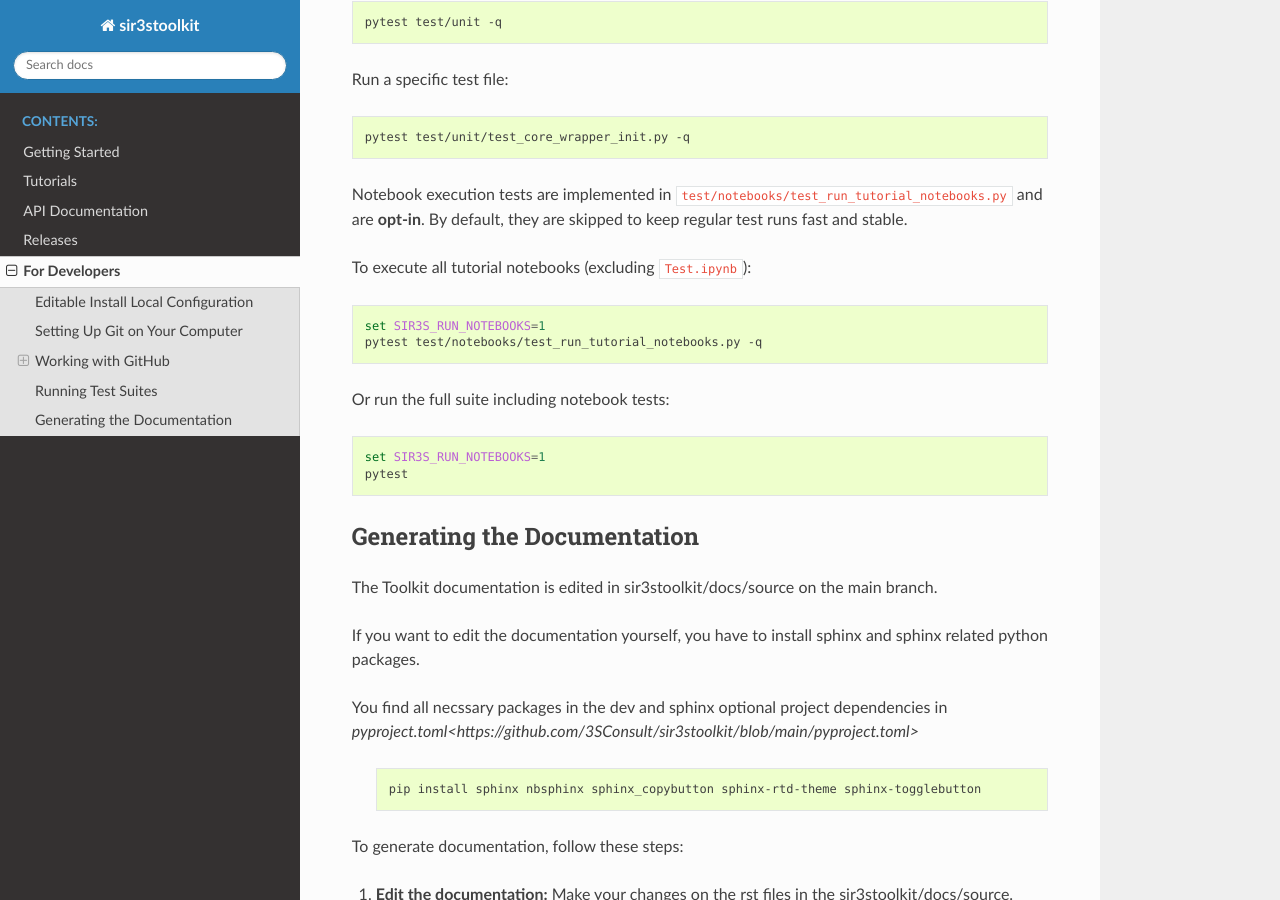
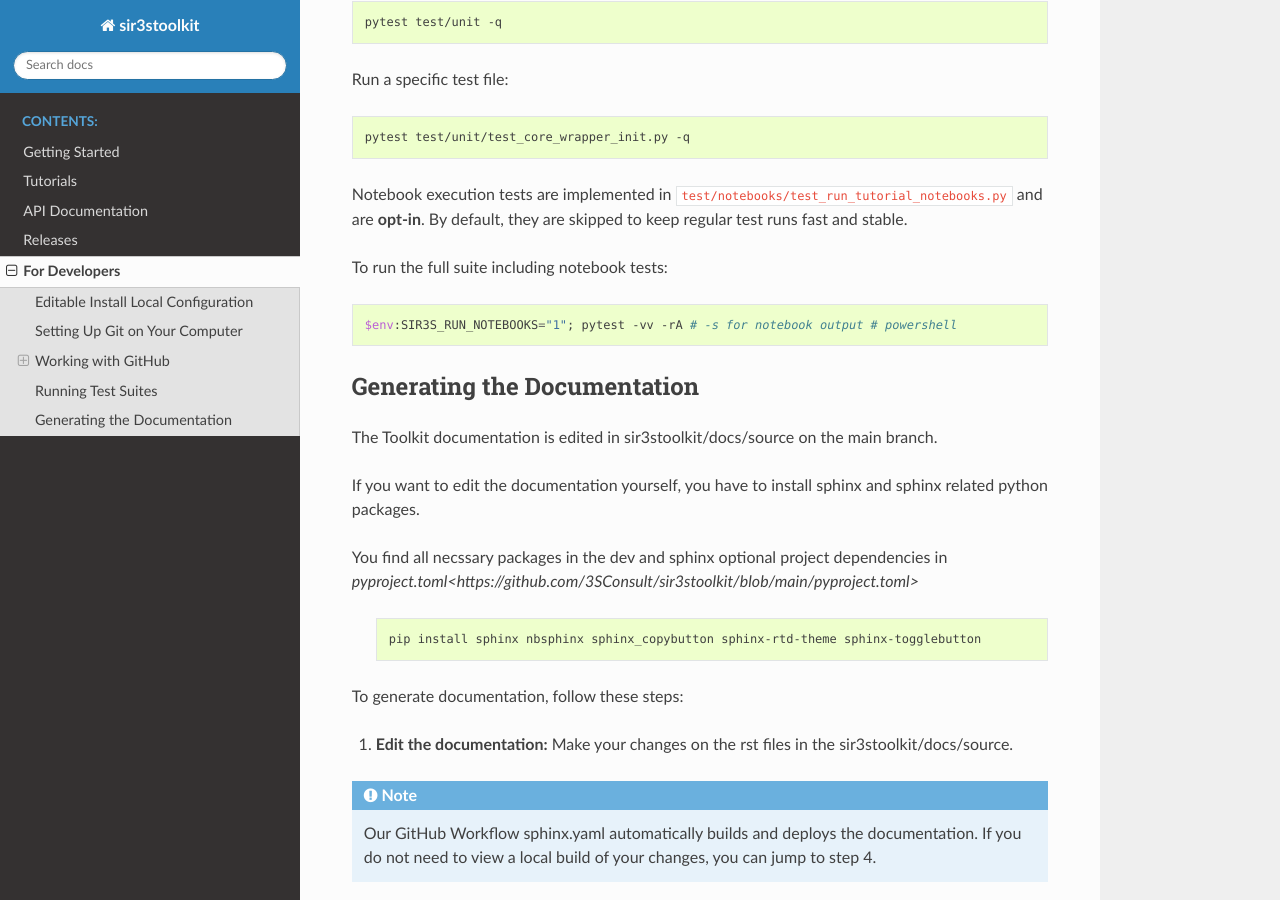
Before and after one commit to 3SConsult/sir3stoolkit, a Sphinx documentation site: the page built from docs/source/developers.rst, in a window 1280 px wide and 900 px high, scrolled down 6829 px. Built offline with Sphinx 7.4.7 and the Read the Docs theme 3.1.0, drawn with Linux system fonts in a browser that asks for light colours; pages that are not in the unit, such as notebooks, are missing from menus.

Commit message:
Documentation: Fix TT2/3

```diff
--- a/docs/source/developers.rst
+++ b/docs/source/developers.rst
@@ -328,19 +328,11 @@ Notebook execution tests are implemented in
 ``test/notebooks/test_run_tutorial_notebooks.py`` and are **opt-in**.
 By default, they are skipped to keep regular test runs fast and stable.
 
-To execute all tutorial notebooks (excluding ``Test.ipynb``):
+To run the full suite including notebook tests:
 
 .. code-block:: bash
 
-   set SIR3S_RUN_NOTEBOOKS=1
-   pytest test/notebooks/test_run_tutorial_notebooks.py -q
-
-Or run the full suite including notebook tests:
-
-.. code-block:: bash
-
-   set SIR3S_RUN_NOTEBOOKS=1
-   pytest
+   $env:SIR3S_RUN_NOTEBOOKS="1"; pytest -vv -rA # -s for notebook output # powershell
 
 
 Generating the Documentation
```
Also changed, not shown: docs/source/tutorials/SIR3S_Model/Tutorial002_Assets/ToolkitTutorial002.ipynb, docs/source/tutorials/SIR3S_Model/Tutorial003_Assets/ToolkitTutorial003.ipynb.
